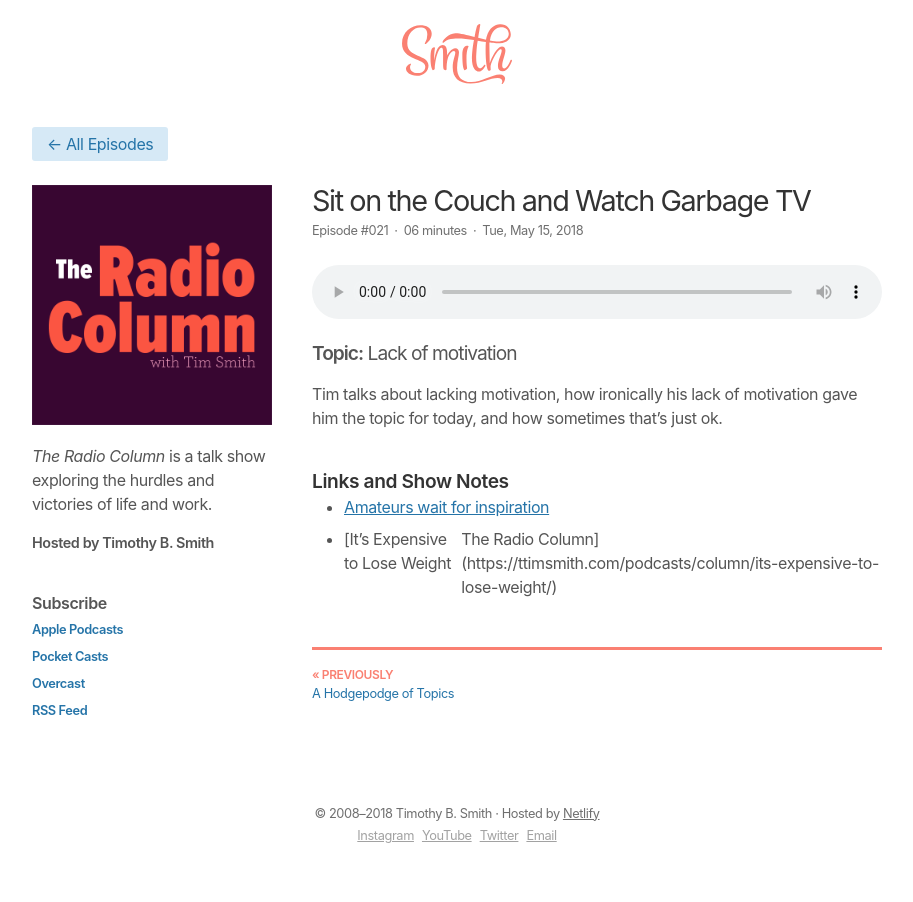
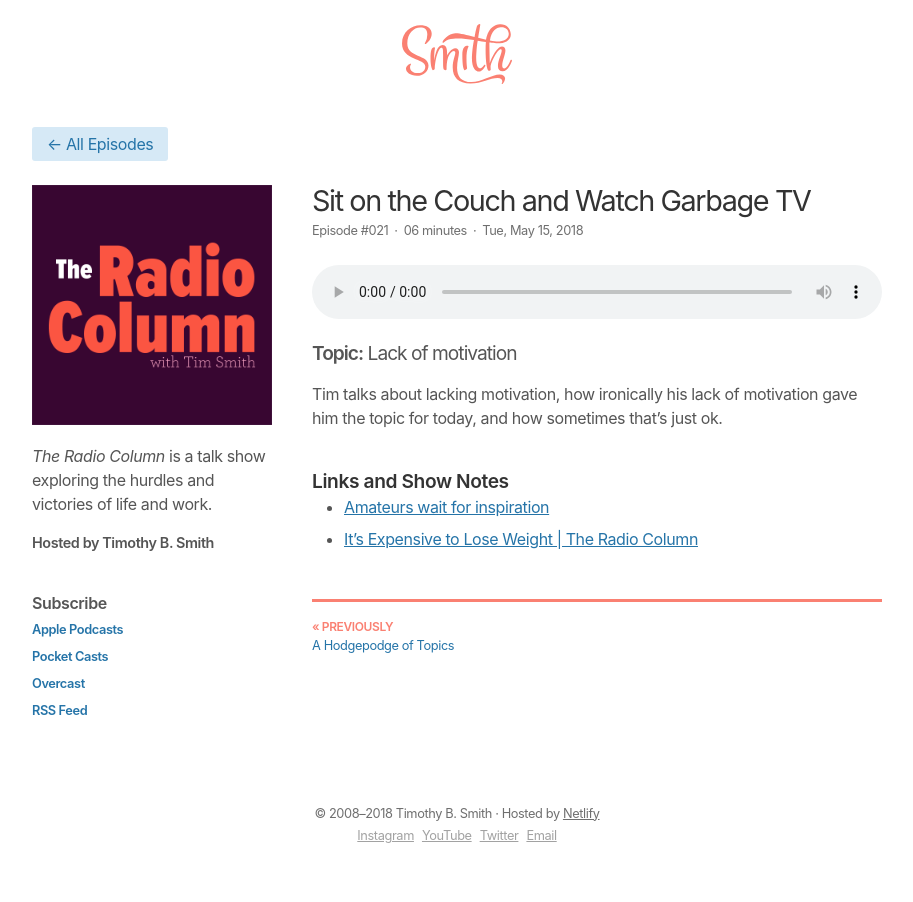
Before and after one commit to xavibenjamin/ttimsmith.com, a Jekyll site: the page built from _column/2018-05-15-sit-on-the-couch-and-watch-garbage-tv.md, in a window 1280 px wide. Shown: the whole page, without its empty margins (183-1096 px from the left). Built offline with Jekyll 4.4.1, drawn with Linux system fonts in a browser that asks for light colours; some web fonts are replaced.

Commit message:
Fix title of link

```diff
--- a/_column/2018-05-15-sit-on-the-couch-and-watch-garbage-tv.md
+++ b/_column/2018-05-15-sit-on-the-couch-and-watch-garbage-tv.md
@@ -14,4 +14,4 @@ Tim talks about lacking motivation, how ironically his lack of motivation gave h
 ## Links and Show Notes
 
 - [Amateurs wait for inspiration](https://www.youtube.com/watch?v=CzE73mmDqAE)
-- [It's Expensive to Lose Weight | The Radio Column](https://ttimsmith.com/podcasts/column/its-expensive-to-lose-weight/)
+- [It's Expensive to Lose Weight \| The Radio Column](https://ttimsmith.com/podcasts/column/its-expensive-to-lose-weight/)
```
